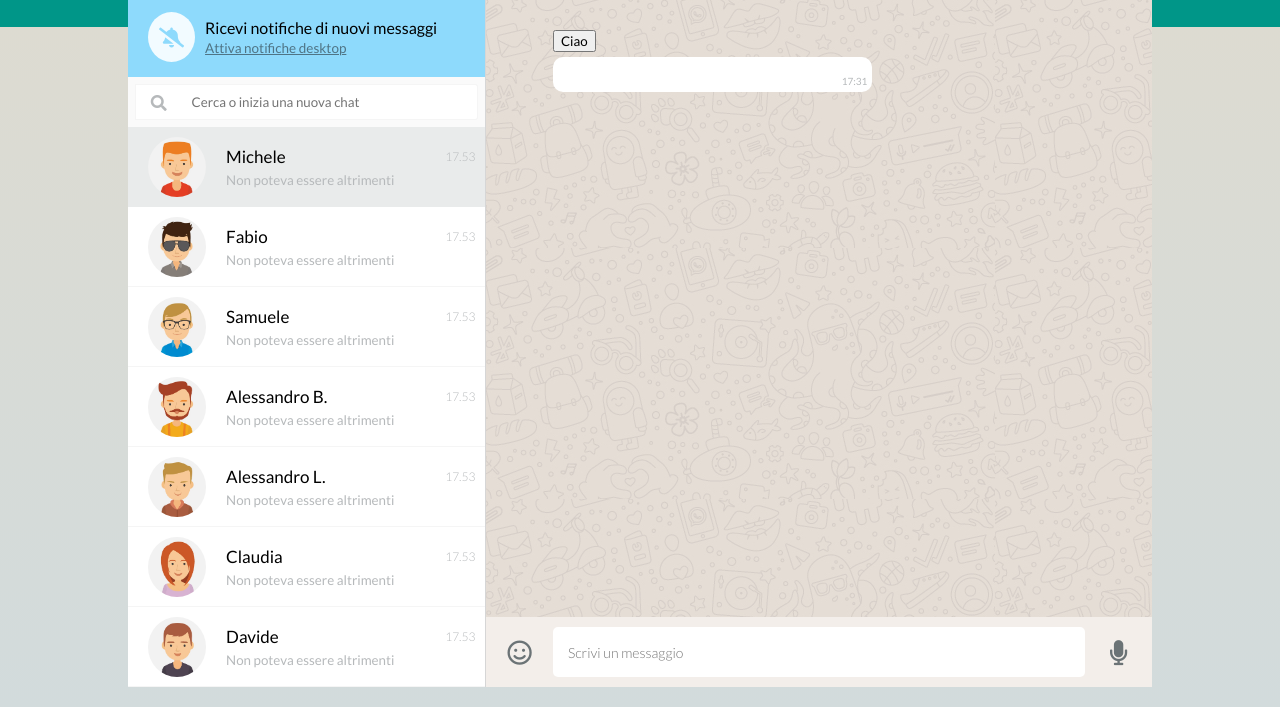
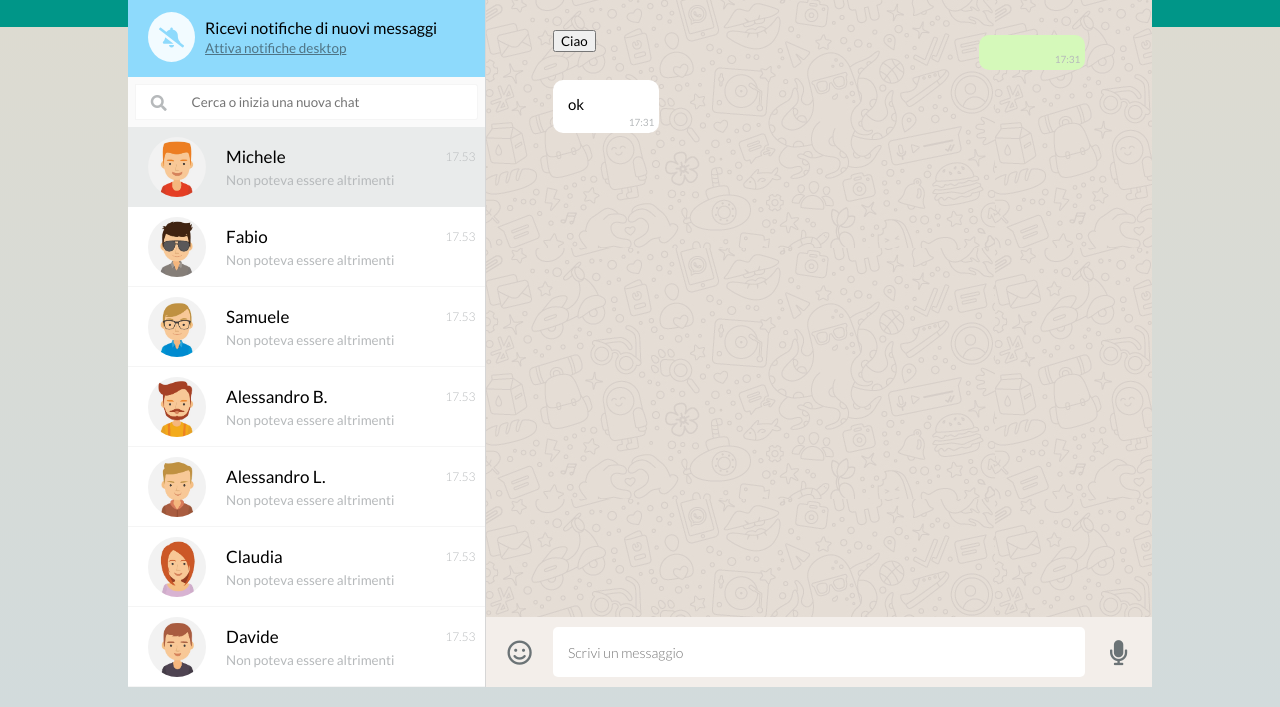
Before and after one commit to luca-santini/js-html-css-boolzap, a plain HTML site: page index.html in a window 1280 px wide. Both pictures are taken after a click on the element 1118 px from the left and 745 px from the top of the page. Shown: the part 93-800 px from the top of the page. Drawn offline with nearby package versions, Linux system fonts and the light colour scheme.

Commit message:
handlebars template

```diff
--- a/index.html
+++ b/index.html
@@ -7,6 +7,7 @@
 		<link rel="stylesheet" href="https://use.fontawesome.com/releases/v5.8.2/css/all.css">
 		<link rel="stylesheet" href="style.css">
 		<script src="https://ajax.googleapis.com/ajax/libs/jquery/3.4.1/jquery.min.js"></script>
+		<script src="https://cdn.jsdelivr.net/npm/handlebars@latest/dist/handlebars.js"></script>
 	</head>
 	<body>
 		<div class="container">
@@ -188,7 +189,7 @@
 
 
 		<!-- Utilizziamo i template da clonare con js -->
-		<div class="template">
+		<!-- <div class="template">
 			<div class="message">
 				<span class="message-text">Inserisci il messaggio con js</span>
 				<i class="fa fa-chevron-down f-right message-options"></i>
@@ -198,7 +199,19 @@
 					<div class="message-destroy">Cancella messaggio</div>
 				</div>
 			</div>
-		</div>
+		</div> -->
+
+		<script id="template" type="text/x-handlebars-template">
+			<div class="message {{classe}}">
+				<span class="message-text">{{testo}}</span>
+				<i class="fa fa-chevron-down f-right message-options"></i>
+				<span class="message-time">17:31</span>
+				<div class="message-options-panel">
+					<div class="message-info">Info messaggio</div>
+					<div class="message-destroy">Cancella messaggio</div>
+				</div>
+			</div>
+		</script>
 
 		<script src="main.js"></script>
 	</body>
--- a/main.js
+++ b/main.js
@@ -8,10 +8,28 @@ $('.new-message-inputs').focus(function() {
 $('.f-right').click(function() {
     var messaggioUtente = $('.new-message-inputs').val();
     console.log(messaggioUtente);
-    var cloneMessage = $(".template .message").clone();
-    console.log(cloneMessage);
-    cloneMessage.find('.message-text').text(messaggioUtente);
-    $('.right-messages.active').append(cloneMessage);
+    var template = $('#template').html();
+    var template_function = Handlebars.compile(template);
+
+    var messaggio = {
+        'testo': messaggioUtente,
+        'classe': 'sent'
+    };
+
+    var html = template_function(messaggio);
+    $('.right-messages.active').append(html);
+
+    var messaggio2 = {
+        'testo': 'ok',
+        'classe': 'received'
+    };
+
+    var html2 = template_function(messaggio2);
+    $('.right-messages.active').append(html2);
+    // var cloneMessage = $(".template .message").clone();
+    // console.log(cloneMessage);
+    // cloneMessage.find('.message-text').text(messaggioUtente);
+    // $('.right-messages.active').append(cloneMessage);
 });
 
 // MILESTONE 2.2
```
